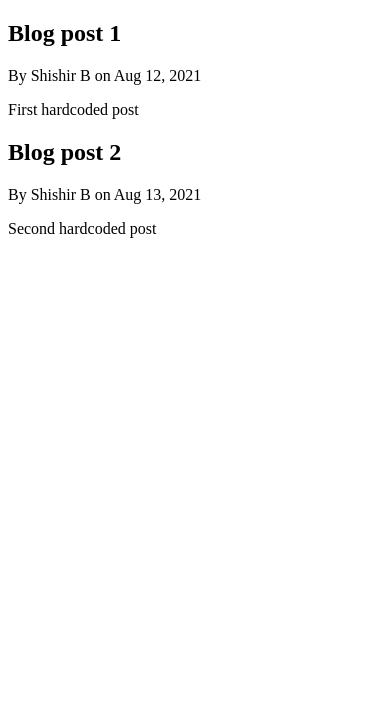
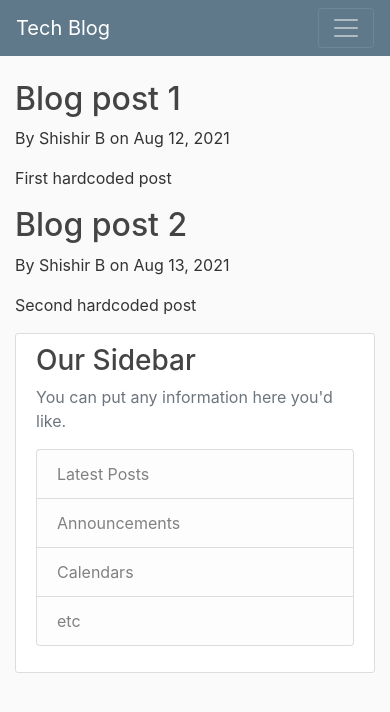
Before and after one commit to Shishirbagalkot/Django_Blog, a Django app: page / in a window 390 px wide. Shown: the top 712 px of the page. Run offline with Django 3.2, Linux system fonts and the light colour scheme; some libraries are stand-ins or nearby versions.

Commit message:
Load Static

```diff
--- /dev/null
+++ b/django_project/blog/static/blog/main.css
@@ -0,0 +1,84 @@
+body {
+    background: #fafafa;
+    color: #333333;
+    margin-top: 5rem;
+  }
+
+  h1, h2, h3, h4, h5, h6 {
+    color: #444444;
+  }
+
+  ul {
+    margin: 0;
+  }
+
+  .bg-steel {
+    background-color: #5f788a;
+  }
+
+  .site-header .navbar-nav .nav-link {
+    color: #cbd5db;
+  }
+
+  .site-header .navbar-nav .nav-link:hover {
+    color: #ffffff;
+  }
+
+  .site-header .navbar-nav .nav-link.active {
+    font-weight: 500;
+  }
+
+  .content-section {
+    background: #ffffff;
+    padding: 10px 20px;
+    border: 1px solid #dddddd;
+    border-radius: 3px;
+    margin-bottom: 20px;
+  }
+
+  .article-title {
+    color: #444444;
+  }
+
+  a.article-title:hover {
+    color: #428bca;
+    text-decoration: none;
+  }
+
+  .article-content {
+    white-space: pre-line;
+  }
+
+  .article-img {
+    height: 65px;
+    width: 65px;
+    margin-right: 16px;
+  }
+
+  .article-metadata {
+    padding-bottom: 1px;
+    margin-bottom: 4px;
+    border-bottom: 1px solid #e3e3e3
+  }
+
+  .article-metadata a:hover {
+    color: #333;
+    text-decoration: none;
+  }
+
+  .article-svg {
+    width: 25px;
+    height: 25px;
+    vertical-align: middle;
+  }
+
+  .account-img {
+    height: 125px;
+    width: 125px;
+    margin-right: 20px;
+    margin-bottom: 16px;
+  }
+
+  .account-heading {
+    font-size: 2.5rem;
+  }
--- a/django_project/blog/templates/blog/base.html
+++ b/django_project/blog/templates/blog/base.html
@@ -1,8 +1,21 @@
 <!-- for template inheritance -->
+{% load static %}
+
 <!DOCTYPE html>
 <html lang="en">
 
 <head>
+
+    <!-- Required meta tags -->
+    <meta charset="utf-8">
+    <meta name="viewport" content="width=device-width, initial-scale=1, shrink-to-fit=no">
+
+    <!-- Bootstrap CSS -->
+    <link rel="stylesheet" href="https://maxcdn.bootstrapcdn.com/bootstrap/4.0.0/css/bootstrap.min.css"
+        integrity="sha384-Gn5384xqQ1aoWXA+058RXPxPg6fy4IWvTNh0E263XmFcJlSAwiGgFAW/dAiS6JXm" crossorigin="anonymous">
+
+    <link rel="stylesheet" type="text/css" href="{% static 'blog/main.css' %}">
+
     <meta charset="UTF-8">
     <meta http-equiv="X-UA-Compatible" content="IE=edge">
     <meta name="viewport" content="width=device-width, initial-scale=1.0">
@@ -14,7 +27,64 @@
 </head>
 
 <body>
-    {% block content %}{% endblock %}
+
+    <header class="site-header">
+        <nav class="navbar navbar-expand-md navbar-dark bg-steel fixed-top">
+            <div class="container">
+                <a class="navbar-brand mr-4" href="/">Tech Blog</a>
+                <button class="navbar-toggler" type="button" data-toggle="collapse" data-target="#navbarToggle"
+                    aria-controls="navbarToggle" aria-expanded="false" aria-label="Toggle navigation">
+                    <span class="navbar-toggler-icon"></span>
+                </button>
+                <div class="collapse navbar-collapse" id="navbarToggle">
+                    <div class="navbar-nav mr-auto">
+                        <a class="nav-item nav-link" href="/">Home</a>
+                        <a class="nav-item nav-link" href="/about">About</a>
+                    </div>
+                    <!-- Navbar Right Side -->
+                    <div class="navbar-nav">
+                        <a class="nav-item nav-link" href="#">Login</a>
+                        <a class="nav-item nav-link" href="#">Register</a>
+                    </div>
+                </div>
+            </div>
+        </nav>
+    </header>
+
+
+    <main role="main" class="container">
+        <div class="row">
+            <div class="col-md-8">
+                {% block content %}{% endblock %}
+            </div>
+            <div class="col-md-4">
+                <div class="content-section">
+                    <h3>Our Sidebar</h3>
+                    <p class='text-muted'>You can put any information here you'd like.
+                    <ul class="list-group">
+                        <li class="list-group-item list-group-item-light">Latest Posts</li>
+                        <li class="list-group-item list-group-item-light">Announcements</li>
+                        <li class="list-group-item list-group-item-light">Calendars</li>
+                        <li class="list-group-item list-group-item-light">etc</li>
+                    </ul>
+                    </p>
+                </div>
+            </div>
+        </div>
+    </main>
+
+
+    <!-- Optional JavaScript -->
+    <!-- jQuery first, then Popper.js, then Bootstrap JS -->
+    <script src="https://code.jquery.com/jquery-3.2.1.slim.min.js"
+        integrity="sha384-KJ3o2DKtIkvYIK3UENzmM7KCkRr/rE9/Qpg6aAZGJwFDMVNA/GpGFF93hXpG5KkN"
+        crossorigin="anonymous"></script>
+    <script src="https://cdnjs.cloudflare.com/ajax/libs/popper.js/1.12.9/umd/popper.min.js"
+        integrity="sha384-ApNbgh9B+Y1QKtv3Rn7W3mgPxhU9K/ScQsAP7hUibX39j7fakFPskvXusvfa0b4Q"
+        crossorigin="anonymous"></script>
+    <script src="https://maxcdn.bootstrapcdn.com/bootstrap/4.0.0/js/bootstrap.min.js"
+        integrity="sha384-JZR6Spejh4U02d8jOt6vLEHfe/JQGiRRSQQxSfFWpi1MquVdAyjUar5+76PVCmYl"
+        crossorigin="anonymous"></script>
 </body>
 
 </html>
```
